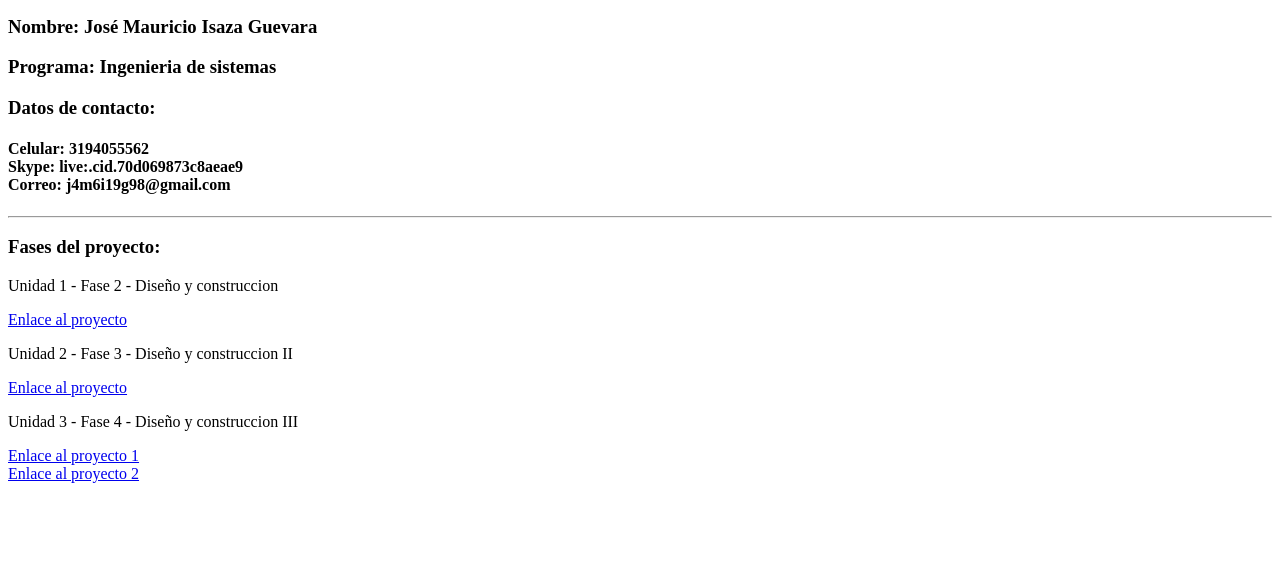
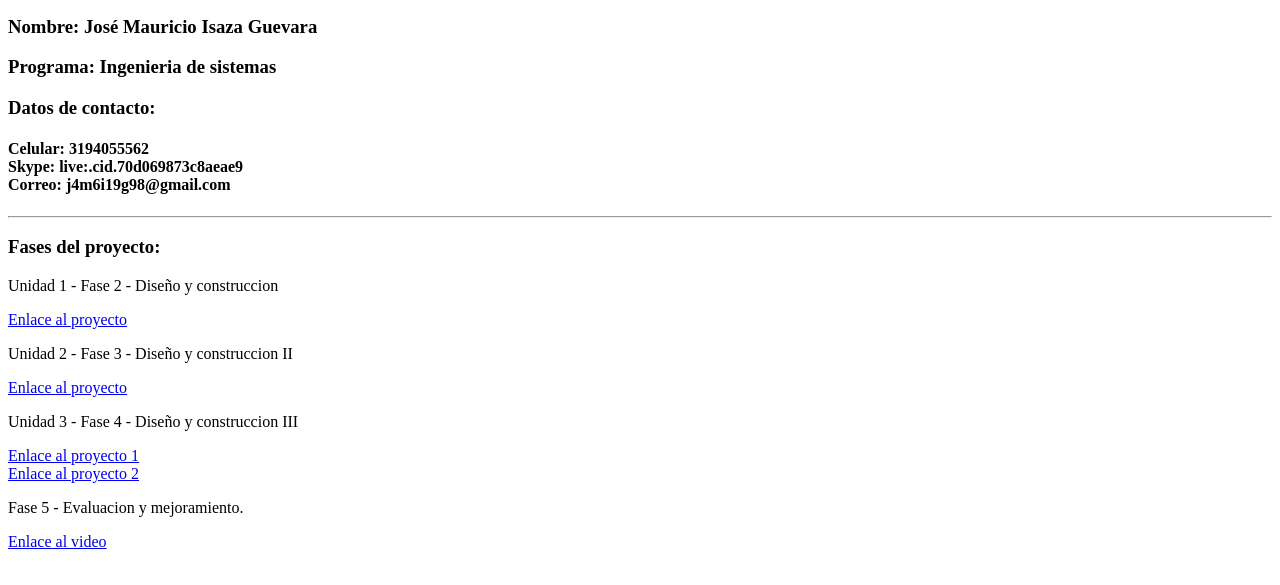
Before and after one commit to JMIGUnad/DSW-JoseMauricioIsazaGuevara, a plain HTML site: page index.html in a window 1280 px wide. Shown: the part 105-690 px from the top of the page. Drawn offline with Linux system fonts and the light colour scheme.

Commit message:
Update index.html
12/12/2021

```diff
--- a/index.html
+++ b/index.html
@@ -34,6 +34,10 @@
             </p>
             <a href="fase4/actividad1.html">Enlace al proyecto 1</a> <br>
             <a href="fase4/actividad2.html">Enlace al proyecto 2</a> <br>
+            <p>
+                Fase 5 - Evaluacion y mejoramiento.
+            </p>
+            <a href="https://youtu.be/JuGDV3aZBBU ">Enlace al video</a> <br>
         </section>
     </main>
 </body>
```
